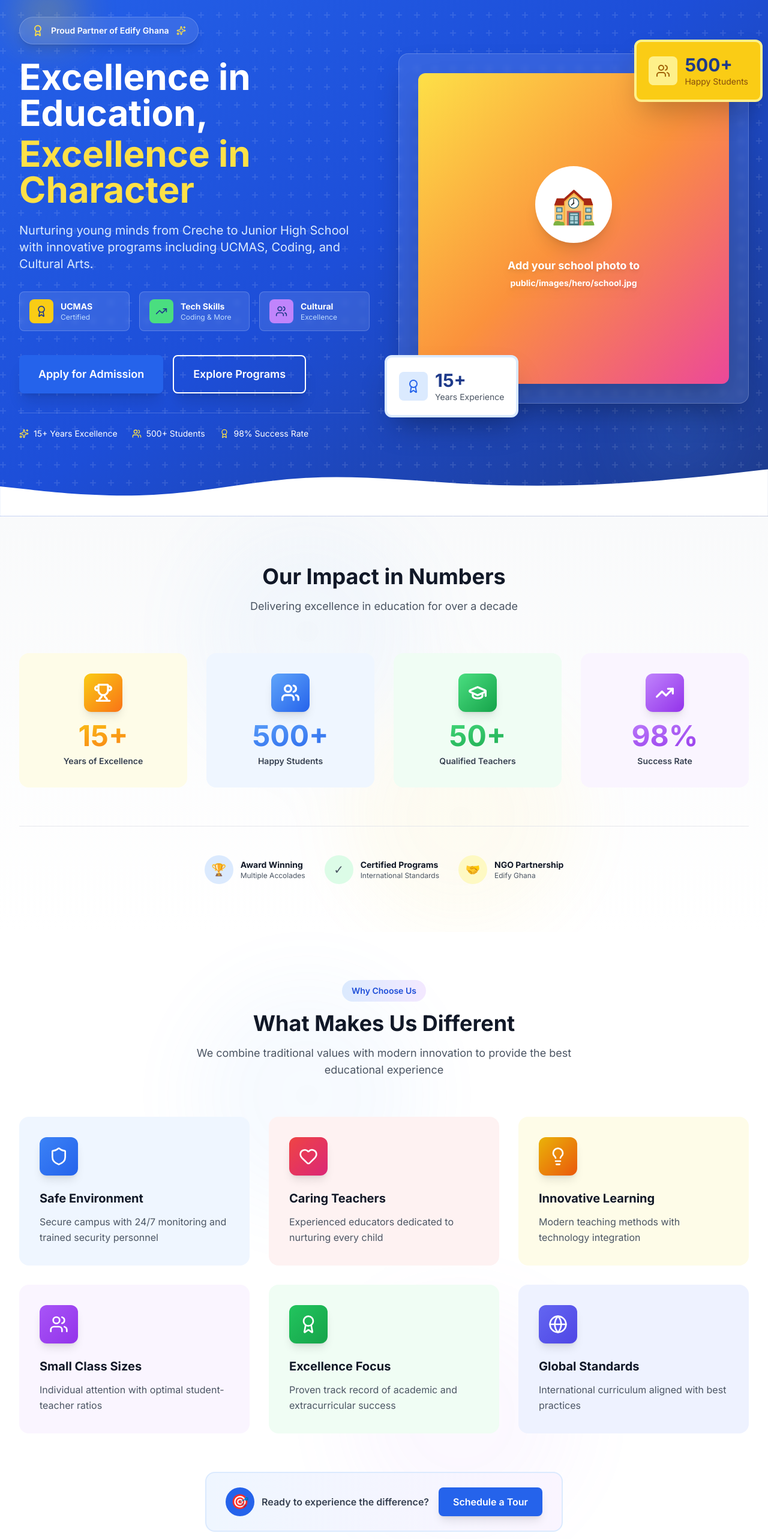
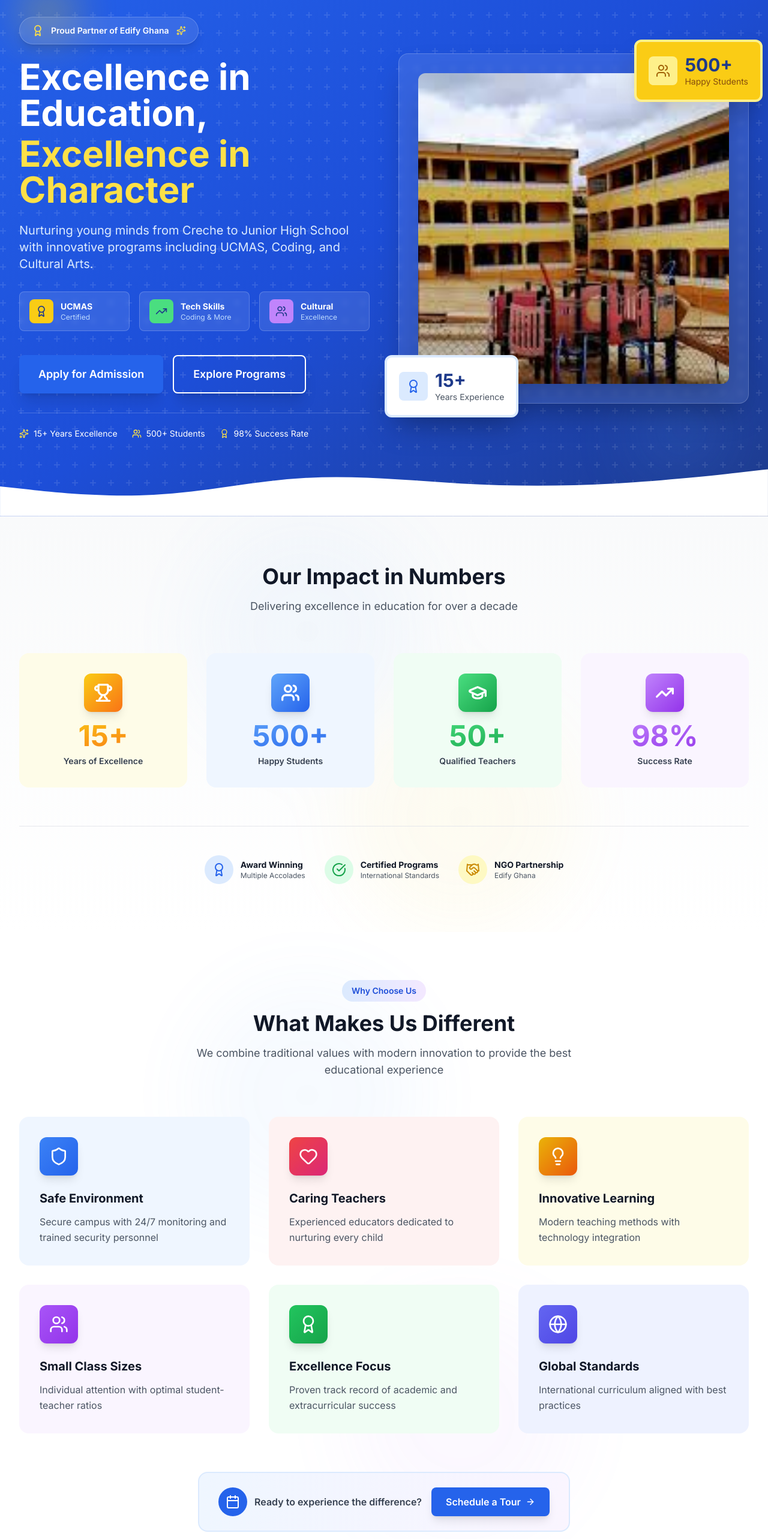
Before and after one commit to EMMA-GLORYH/stmichael-s-official-site, a Next.js app: page / in a window 1280 px wide. Shown: the part 200-2766 px from the top of the page at 60% size. Built offline with nearby package versions, Linux system fonts and the light colour scheme.

Commit message:
Update on the school details

```diff
--- a/src/components/home/CallToAction.js
+++ b/src/components/home/CallToAction.js
@@ -72,7 +72,7 @@ export default function CallToAction() {
             <h3 className="text-lg font-bold mb-2">Call Us</h3>
             <p className="text-blue-100 text-sm mb-2">Monday - Friday, 8AM - 5PM</p>
             <a href="tel:+233XXXXXXXXX" className="text-yellow-300 font-semibold hover:text-yellow-200 transition-colors">
-              +233-XXX-XXX-XXX
+              +233-557-881-454
             </a>
           </div>
 
@@ -84,7 +84,7 @@ export default function CallToAction() {
             <h3 className="text-lg font-bold mb-2">Email Us</h3>
             <p className="text-blue-100 text-sm mb-2">Get a response within 24 hours</p>
             <a href="mailto:info@yourschool.com" className="text-yellow-300 font-semibold hover:text-yellow-200 transition-colors">
-              info@yourschool.com
+              stmichaelschool@gmail.com
             </a>
           </div>
 
--- a/src/components/home/Features.js
+++ b/src/components/home/Features.js
@@ -1,6 +1,6 @@
 // src/components/home/Features.js
 
-import { Shield, Heart, Lightbulb, Users, Award, Globe } from 'lucide-react';
+import { Shield, Heart, Lightbulb, Users, Award, Globe, Calendar, ArrowRight } from 'lucide-react';
 
 export default function Features() {
   const features = [
@@ -111,15 +111,16 @@ export default function Features() {
           <div className="inline-flex flex-col sm:flex-row items-center gap-4 bg-gradient-to-r from-primary-50 to-purple-50 px-8 py-6 rounded-2xl border-2 border-primary-100">
             <div className="flex items-center gap-3">
               <div className="w-12 h-12 bg-primary-600 rounded-full flex items-center justify-center">
-                <span className="text-2xl">🎯</span>
+                <Calendar className="w-6 h-6 text-white" />
               </div>
               <span className="text-gray-700 font-semibold">Ready to experience the difference?</span>
             </div>
             <a
               href="/contact"
-              className="px-6 py-3 bg-primary-600 text-white font-semibold rounded-lg hover:bg-primary-700 transition-colors shadow-lg hover:shadow-xl"
+              className="inline-flex items-center gap-2 px-6 py-3 bg-primary-600 text-white font-semibold rounded-lg hover:bg-primary-700 transition-colors shadow-lg hover:shadow-xl"
             >
               Schedule a Tour
+              <ArrowRight className="w-4 h-4" />
             </a>
           </div>
         </div>
--- a/src/components/home/Hero.js
+++ b/src/components/home/Hero.js
@@ -1,6 +1,7 @@
 // src/components/home/Hero.js
 
 import Button from '@/components/ui/Button';
+import Image from 'next/image';
 import { Sparkles, Award, Users, TrendingUp } from 'lucide-react';
 
 export default function Hero() {
@@ -102,17 +103,15 @@ export default function Hero() {
           {/* Right Content - Enhanced Image Area */}
           <div className="relative">
             <div className="relative bg-white/10 backdrop-blur-sm rounded-2xl p-8 shadow-2xl border border-white/20">
-              {/* Placeholder for school image */}
-              <div className="aspect-square bg-gradient-to-br from-yellow-300 via-orange-400 to-pink-500 rounded-xl flex items-center justify-center shadow-2xl">
-                <div className="text-center p-8">
-                  <div className="w-32 h-32 mx-auto mb-6 bg-white rounded-full flex items-center justify-center shadow-xl">
-                    <span className="text-6xl">🏫</span>
-                  </div>
-                  <p className="text-white font-bold text-lg drop-shadow-lg">
-                    Add your school photo to<br />
-                    <span className="text-sm">public/images/hero/school.jpg</span>
-                  </p>
-                </div>
+              {/* School Image */}
+              <div className="aspect-square rounded-xl overflow-hidden shadow-2xl relative">
+                <Image
+                  src="/images/hero/school.jpg"
+                  alt="School Campus"
+                  fill
+                  className="object-cover"
+                  priority
+                />
               </div>
 
               {/* Floating Achievement Cards */}
--- a/src/components/home/Stats.js
+++ b/src/components/home/Stats.js
@@ -1,6 +1,6 @@
 // src/components/home/Stats.js
 
-import { Trophy, GraduationCap, Users, TrendingUp } from 'lucide-react';
+import { Trophy, GraduationCap, Users, TrendingUp, Award, CheckCircle, Handshake } from 'lucide-react';
 
 export default function Stats() {
   const stats = [
@@ -95,7 +95,7 @@ export default function Stats() {
           <div className="flex flex-wrap justify-center items-center gap-8">
             <div className="flex items-center gap-3 text-gray-600">
               <div className="w-12 h-12 bg-primary-100 rounded-full flex items-center justify-center">
-                <span className="text-xl">🏆</span>
+                <Award className="w-6 h-6 text-primary-600" />
               </div>
               <div className="text-left">
                 <div className="font-bold text-sm text-gray-900">Award Winning</div>
@@ -105,7 +105,7 @@ export default function Stats() {
 
             <div className="flex items-center gap-3 text-gray-600">
               <div className="w-12 h-12 bg-green-100 rounded-full flex items-center justify-center">
-                <span className="text-xl">✓</span>
+                <CheckCircle className="w-6 h-6 text-green-600" />
               </div>
               <div className="text-left">
                 <div className="font-bold text-sm text-gray-900">Certified Programs</div>
@@ -115,7 +115,7 @@ export default function Stats() {
 
             <div className="flex items-center gap-3 text-gray-600">
               <div className="w-12 h-12 bg-yellow-100 rounded-full flex items-center justify-center">
-                <span className="text-xl">🤝</span>
+                <Handshake className="w-6 h-6 text-yellow-600" />
               </div>
               <div className="text-left">
                 <div className="font-bold text-sm text-gray-900">NGO Partnership</div>
--- a/src/components/layout/Footer.js
+++ b/src/components/layout/Footer.js
@@ -14,10 +14,9 @@ export default function Footer() {
                     <div>
                         <div className="flex items-center gap-3 mb-4">
                             <div className="w-12 h-12 bg-primary-600 rounded-lg flex items-center justify-center text-white font-bold text-xl">
-                                S
                             </div>
                             <div>
-                                <div className="font-bold text-lg text-white">Your School Name</div>
+                                <div className="font-bold text-lg text-white">St. Michael's School</div>
                                 <div className="text-xs">Excellence in Education</div>
                             </div>
                         </div>
@@ -72,15 +71,15 @@ export default function Footer() {
                         <ul className="space-y-3 text-sm">
                             <li className="flex items-start gap-2">
                                 <MapPin className="w-5 h-5 text-primary-400 flex-shrink-0 mt-0.5" />
-                                <span>Your School Address<br />Accra, Ghana</span>
+                                <span>St. Michael's School<br />Akim Oda, Asawase, Ghana</span>
                             </li>
                             <li className="flex items-center gap-2">
                                 <Phone className="w-5 h-5 text-primary-400 flex-shrink-0" />
-                                <span>+233-XXX-XXX-XXX</span>
+                                <span>+233-552-735-903</span>
                             </li>
                             <li className="flex items-center gap-2">
                                 <Mail className="w-5 h-5 text-primary-400 flex-shrink-0" />
-                                <span>info@yourschool.com</span>
+                                <span>stmichaelschool23@gmail.com</span>
                             </li>
                         </ul>
                         <div className="mt-4">
@@ -97,7 +96,7 @@ export default function Footer() {
                 {/* Bottom Bar */}
                 <div className="border-t border-gray-800 pt-8 flex flex-col md:flex-row justify-between items-center gap-4 text-sm">
                     <p>
-                        © {currentYear} Your School Name. All rights reserved.
+                        © {currentYear} St.Michael's School. All rights reserved.
                     </p>
                     <div className="flex gap-6">
                         <Link href="#" className="hover:text-primary-400 transition-colors">Privacy Policy</Link>
```
